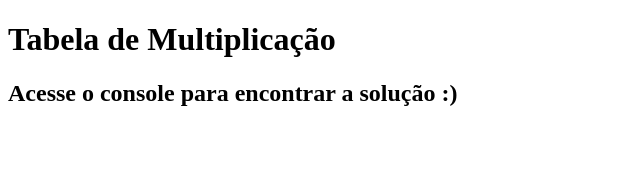
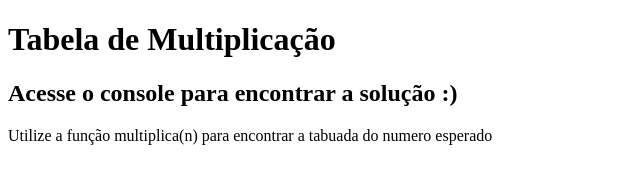
Before and after one commit to Kenzie-Academy-Brasil-Developers/multiplication-table-madurubini, a plain HTML site: page index.html in a window 1280 px wide. Shown: the whole page, without its empty margins (0-640 px from the left). Drawn offline with Linux system fonts and the light colour scheme.

Commit message:
Adição da introdução do arquivo

```diff
--- a/index.html
+++ b/index.html
@@ -7,6 +7,7 @@
   <body>
     <h1>Tabela de Multiplicação</h1>
     <h2>Acesse o console para encontrar a solução :)</h2>
+    <p>Utilize a função multiplica(n) para encontrar a tabuada do numero esperado</p>
     <script>
       function multiplica(n) {
           let x = [];
```
